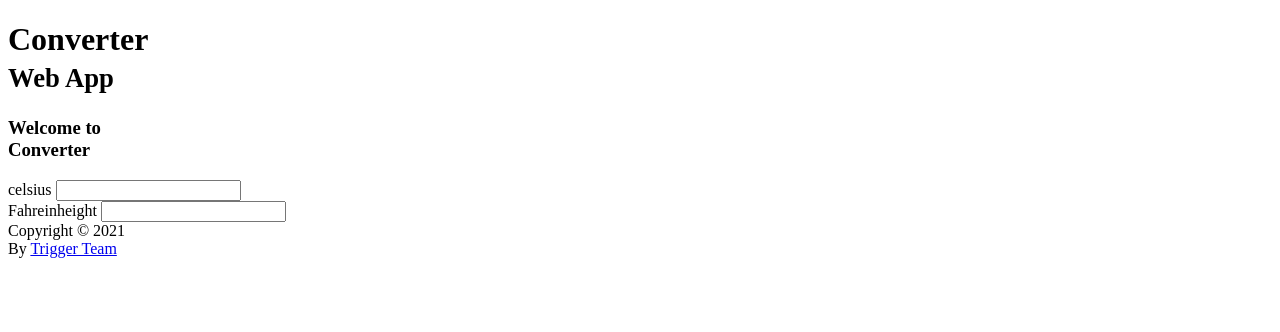
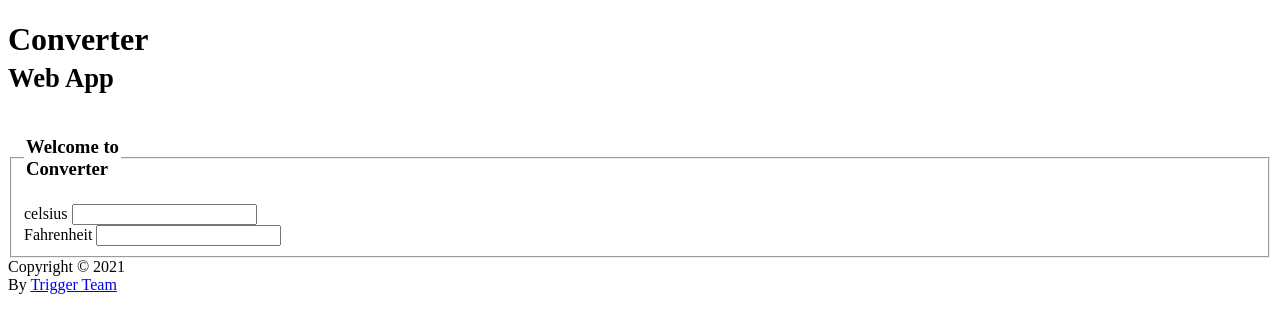
Before and after one commit to kianpi/git-flow-example, a plain HTML site: page index.html in a window 1280 px wide. Drawn offline with Linux system fonts and the light colour scheme.

Commit message:
Prepare HTML UI for CSS

```diff
--- a/index.html
+++ b/index.html
@@ -7,33 +7,41 @@
     <title>Converter</title>
   </head>
   <body>
+    <div id="frame">
+      <div id="page">
         <header>
           <h1>
             <div id="logo">Converter</div>
             <small>Web App</small>
           </h1>
         </header>
+        <div class="main">
+          <form>
+            <fieldset>
+              <legend>
                 <h3>
                   Welcome to
                   <div class="logo">Converter</div>
                 </h3>
-    <div class="convert-form">
-      <form>
+              </legend>
               <div>
                 <label for="celsius">celsius</label>
                 <input type="number" name="celsius" id="celsius" />
               </div>
               <div>
-          <label for="fahreinheight">Fahreinheight</label>
-          <input type="number" name="fahreinheight" id="fahreinheight" />
+                <label for="fahrenheit">Fahrenheit</label>
+                <input type="number" name="fahrenheit" id="fahrenheit" />
               </div>
+            </fieldset>
           </form>
         </div>
         <footer>
           <div class="Copyright">Copyright &copy; 2021</div>
           <div class="maintener">
-        By <a href="mailto:trigger.courses@gmail.com">Trigger Team</a>
+            By <a title="Contact us" href="mailto:trigger.courses@gmail.com">Trigger Team</a>
           </div>
         </footer>
+      </div>
+    </div>
   </body>
 </html>
```
Lines whose indentation alone changed are shown as unchanged.
